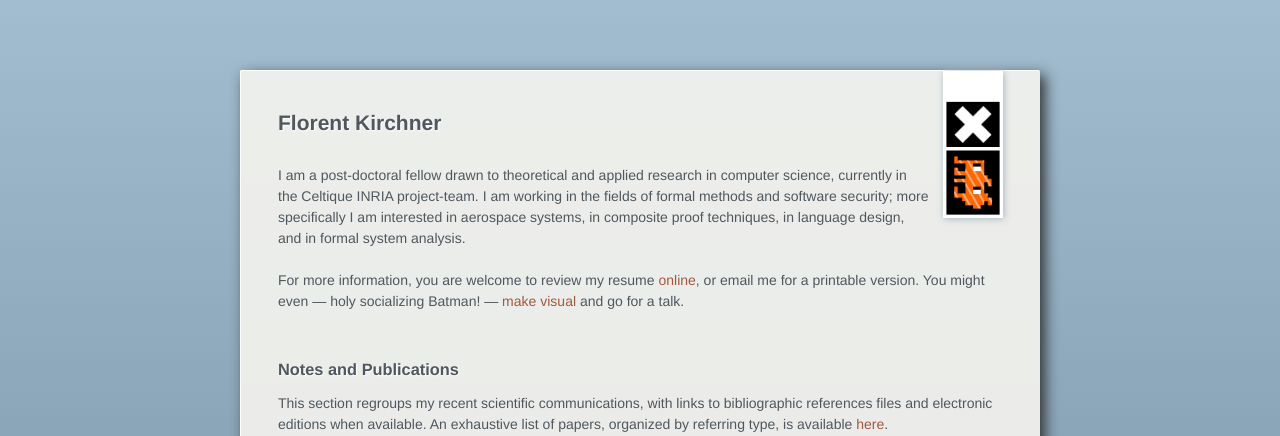
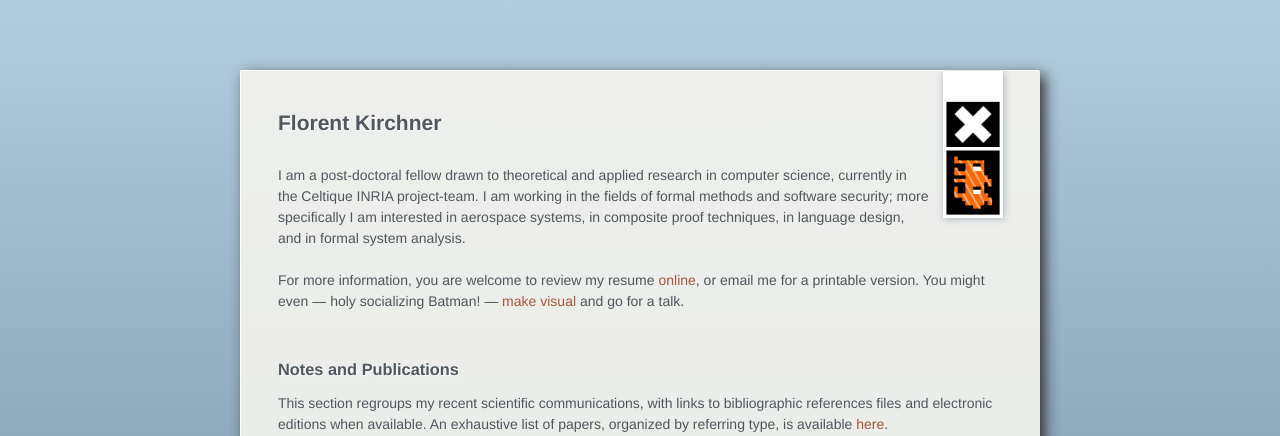
Before and after one commit to fkirchner/Webpage, a PHP site: page / in a window 1280 px wide. Shown: the top 436 px of the page. Run offline with PHP 8.4, Linux system fonts and the light colour scheme; some libraries are stand-ins or nearby versions.

Commit message:
Lighter gradient on top.

```diff
--- a/style.css
+++ b/style.css
@@ -126,8 +126,8 @@ div#container {
   position:             relative;
   background:		#829daf;
   padding:              70px 80px 0px 80px;
-  background:		-moz-linear-gradient(top, #a2bdcf, #829daf 600px);
-  background:		-webkit-gradient(linear, left top, 0 600, from(#a2bdcf), to(#829daf));
+  background:		-moz-linear-gradient(top, #b2cddf, #829daf 600px);
+  background:		-webkit-gradient(linear, left top, 0 600, from(#b2cddf), to(#829daf));
 }
 
 div#textzone {
```
